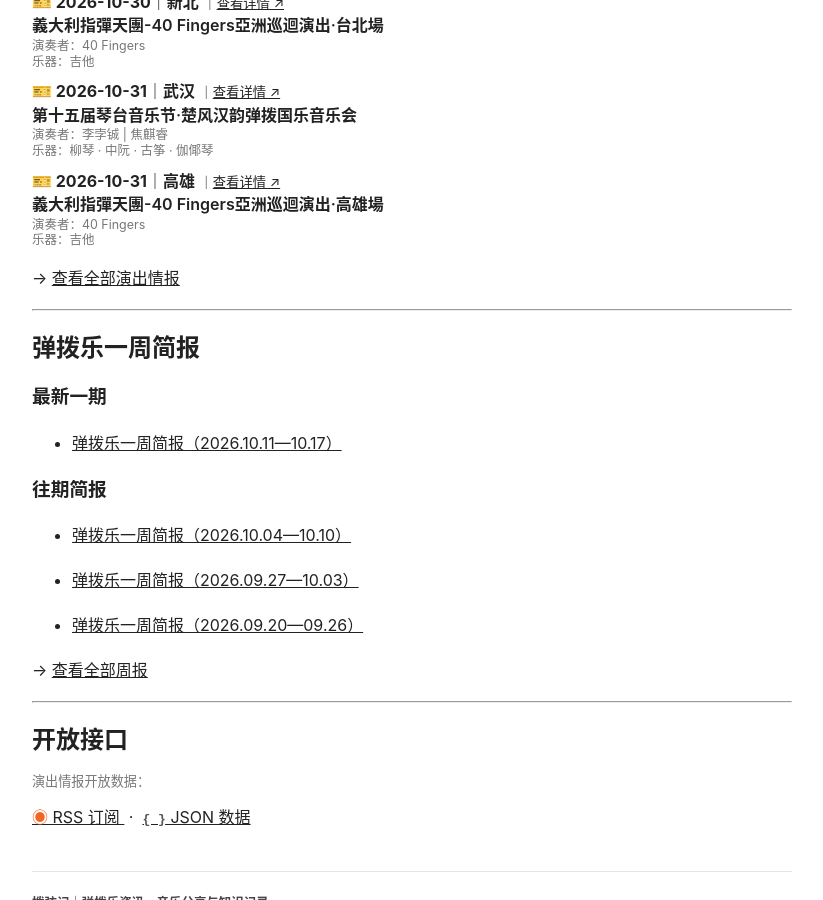
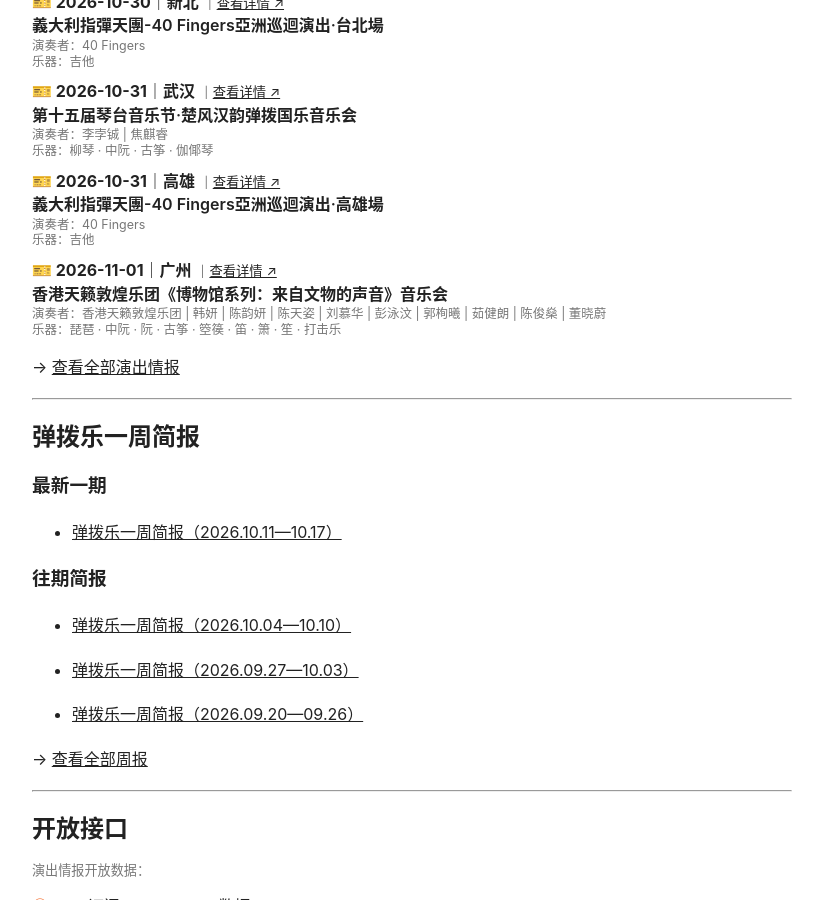
Before and after one commit to KeenKwok/boxianji, a Jekyll site: the page built from index.md, in a window 1280 px wide and 900 px high, scrolled down 1202 px. Shown: the whole window, without its empty margins (228-1051 px from the left). Built offline with Jekyll 4.4.1, drawn with Linux system fonts in a browser that asks for light colours.

Commit message:
更新 attention.yml

```diff
--- a/_data/attention.yml
+++ b/_data/attention.yml
@@ -1,3 +1,30 @@
+- id: "20261101-guangzhou-tianlai-dunhuang-museum-sounds"
+  date: "2026-11-01"
+  city: "广州"
+  title: "香港天籁敦煌乐团《博物馆系列：来自文物的声音》音乐会"
+  performers:
+    - "香港天籁敦煌乐团"
+    - "韩妍"
+    - "陈韵妍"
+    - "陈天姿"
+    - "刘慕华"
+    - "彭泳汶"
+    - "郭栒曦"
+    - "茹健朗"
+    - "陈俊燊"
+    - "董晓蔚"
+  instruments:
+    - "琵琶"
+    - "中阮"
+    - "阮"
+    - "古筝"
+    - "箜篌"
+    - "笛"
+    - "箫"
+    - "笙"
+    - "打击乐"
+  link: "https://mp.weixin.qq.com/s/7YLpsDdh5nsUZHiTOvcocQ"
+
 - id: "20261031-wuhan-chufenghanyun-plucked-strings"
   date: "2026-10-31"
   city: "武汉"
```
